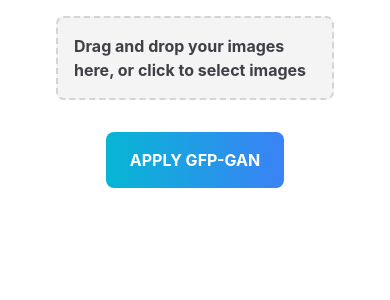
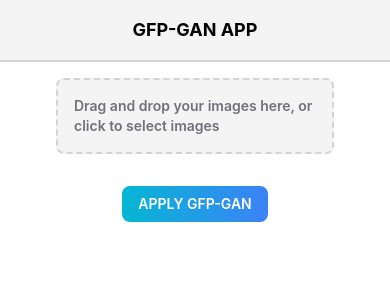
Before and after one commit to noobyogi0010/gfp-gan-app, a React (Create React App) app: page / in a window 390 px wide. Shown: the top 300 px of the page. Built offline with nearby package versions, Linux system fonts and the light colour scheme.

Commit message:
Add navbar, comments, and responsiveness

```diff
--- a/src/App.tsx
+++ b/src/App.tsx
@@ -1,10 +1,12 @@
 import React from 'react';
 import './App.css';
 import FileUpload from './components/fileUpload/fileUpload';
+import Navbar from './components/navbar/navbar';
 
 function App() {
   return (
     <div className=''>
+      <Navbar />
       <FileUpload />
     </div>
   );
--- a/src/components/fileUpload/fileUpload.tsx
+++ b/src/components/fileUpload/fileUpload.tsx
@@ -2,6 +2,7 @@ import React, { useCallback, useEffect, useMemo, useState } from "react";
 import { useDropzone } from "react-dropzone";
 import './fileUpload.css';
 
+// base styles for dropzone
 const baseStyle = {
     transition: 'border .3s ease-in-out'
 };
@@ -20,14 +21,17 @@ const rejectStyle = {
 
 export default function FileUpload() {
 
+    // const to store the selected images
     const [files, setFiles] = useState([]);
 
+    // to handle the drop functionality
     const onDrop = useCallback(acceptedFiles => {
         setFiles(acceptedFiles.map((file:any) => Object.assign(file, {
             preview: URL.createObjectURL(file)
         })));
     }, []);
 
+    // getting the params from dropzone and initializing the dropzone with allowed file types
     const {
         getRootProps,
         getInputProps,
@@ -39,6 +43,7 @@ export default function FileUpload() {
         accept: 'image/jpeg, image/png, image/jpg, image/svg'
     });
 
+    // applying styles to different events of dropzone
     const style:any = useMemo(() => ({
         ...baseStyle,
         ...(isDragActive? activeStyle: {}),
@@ -50,15 +55,19 @@ export default function FileUpload() {
         isDragAccept
     ]);
 
+    // to remove a certain selected image
     function removeFile(index:number) {
         const newFiles = [...files];
         newFiles.splice(index, 1);
         setFiles(newFiles);
     }
 
+    // component to display each selected file
     const thumbs = files.map((file:any, index:number) => (
         <div key={file.name} className="flex flex-col justify-center items-center bg-zinc-100 border-dashed border-2 border-zinc-300 rounded-lg m-2 p-4">
             <img src={file.preview} alt={file.name} className="max-h-32 rounded-lg" />
+
+            {/* button to remove a selected file */}
             <button className="text-red-600 mt-4" onClick={() => {removeFile(index)}}>
                 <svg xmlns="http://www.w3.org/2000/svg" className="h-7 w-7" viewBox="0 0 20 20" fill="currentColor">
                     <path fillRule="evenodd" d="M10 18a8 8 0 100-16 8 8 0 000 16zM8.707 7.293a1 1 0 00-1.414 1.414L8.586 10l-1.293 1.293a1 1 0 101.414 1.414L10 11.414l1.293 1.293a1 1 0 001.414-1.414L11.414 10l1.293-1.293a1 1 0 00-1.414-1.414L10 8.586 8.707 7.293z" clipRule="evenodd" />
@@ -67,24 +76,30 @@ export default function FileUpload() {
         </div>
     ));
 
+    // to do clean up
     useEffect(() => () => {
         files.forEach((file:any) => URL.revokeObjectURL(file.preview));
     }, [files]);
 
     return (
         <div className="flex flex-col justify-center">
+            {/* dropzone section */}
             <div {...getRootProps({style})} className="flex flex-1 justify-center mx-14 my-4 bg-zinc-100 border-dashed border-2 border-zinc-300 rounded-lg p-4">
                 <input {...getInputProps()} />
-                <h2 className="font-bold text-zinc-700 font-base">Drag and drop your images here, or click to select images</h2>
+                <h2 className="font-semibold text-zinc-500 text-sm">Drag and drop your images here, or click to select images</h2>
             </div>
+
+            {/* selected images preview section */}
             <div className="flex justify-center items-center mx-14 flex-wrap">
                 {thumbs}
             </div>
+
+            {/* button to make the api call to the model */}
             <div className="flex justify-center">
-                <button className=" px-6 py-4 mt-4 rounded-lg text-white bg-gradient-to-r from-cyan-500 to-blue-500 uppercase font-bold">
+                <button className=" transition ease-in-out delay-150 px-4 py-2 md:px-6 md:py-4 my-4 rounded-lg text-white bg-gradient-to-r from-cyan-500 to-blue-500 hover:from-cyan-700 hover:to-blue-700 duration-300 uppercase font-semibold text-sm md:font-bold md:text-base lg:text-lg">
                     Apply GFP-GAN
                 </button>
             </div>
         </div>
-    )
+    );
 }
--- /dev/null
+++ b/src/components/navbar/navbar.tsx
@@ -0,0 +1,10 @@
+import React from "react";
+import './navbar.css';
+
+export default function Navbar() {
+    return (
+        <div className="flex flex-1 bg-zinc-100 p-4 border-b-2 border-zinc-300 justify-center items-center">
+            <h1 className="text-lg font-bold uppercase">GFP-GAN App</h1>
+        </div>
+    )
+}
```
Also changed, not shown: src/components/navbar/navbar.css (added), 1 other file (tests, documents, lock files or other folders).
